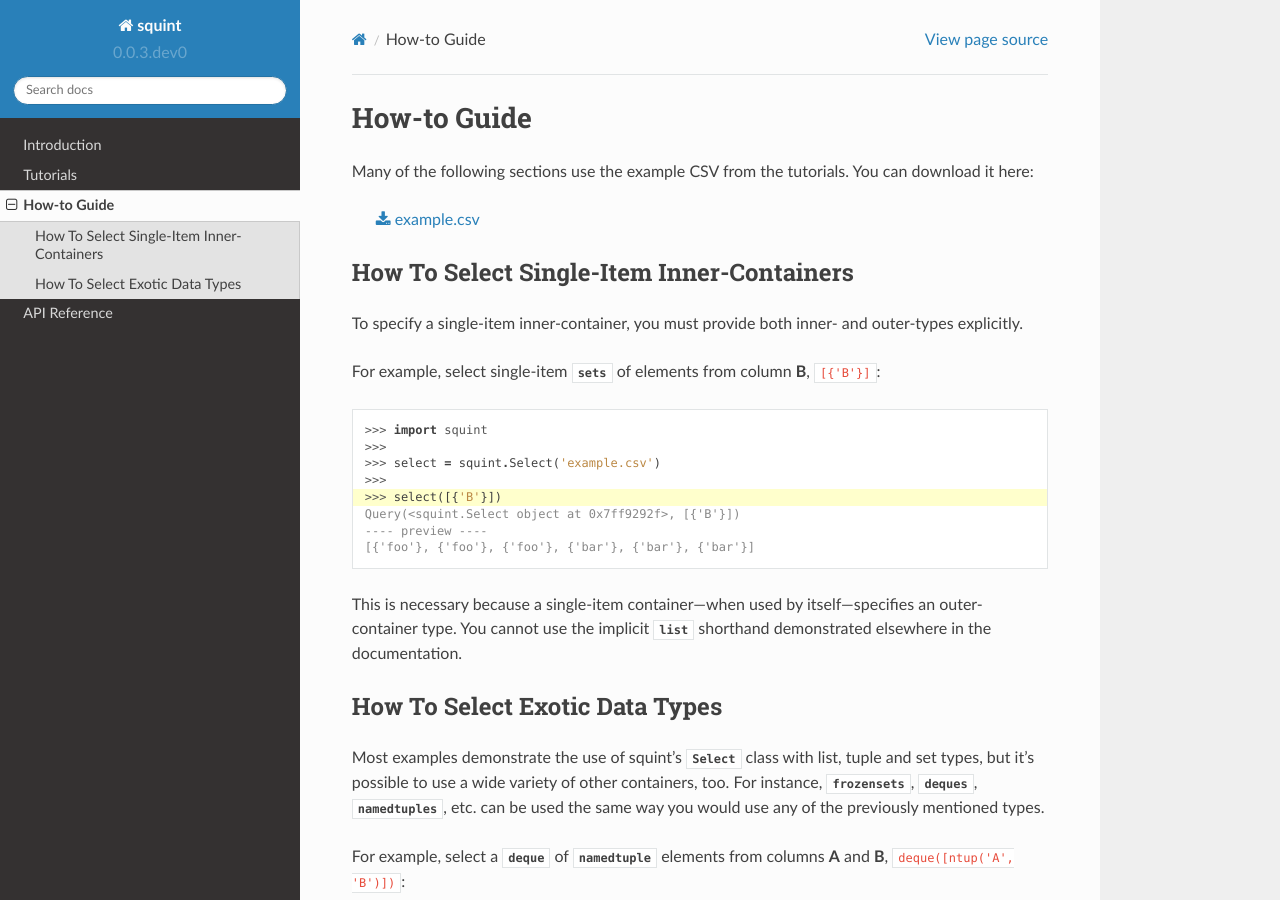
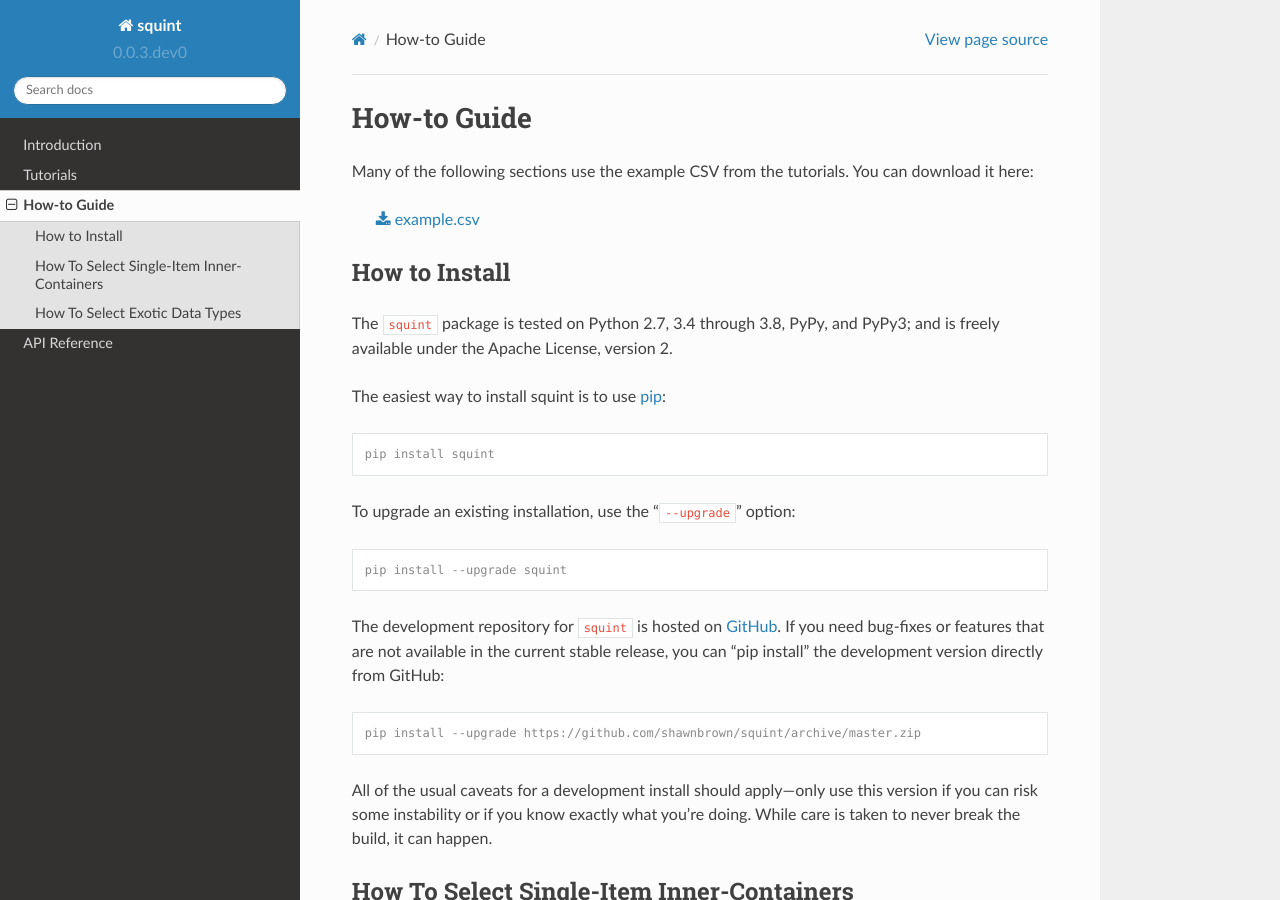
Before and after one commit to shawnbrown/squint, a Sphinx documentation site: the page built from docs/how-to.rst, in a window 1280 px wide and 900 px high. Built offline with Sphinx 7.4.7 and the Read the Docs theme 2.0.0, drawn with Linux system fonts in a browser that asks for light colours.

Commit message:
Add heading for table of contents and add how-to-install section.

```diff
--- a/docs/how-to.rst
+++ b/docs/how-to.rst
@@ -16,6 +16,14 @@ Many of the following sections use the example CSV from the
 tutorials. You can download it here:
 
     :download:`example.csv </_static/example.csv>`
+
+
+How to Install
+==============
+
+.. include:: ../README.rst
+    :start-after: start-inclusion-marker-install
+    :end-before: end-inclusion-marker-install
 
 
 How To Select Single-Item Inner-Containers
--- a/docs/index.rst
+++ b/docs/index.rst
@@ -23,6 +23,10 @@ Version |release|
     :end-before: end-inclusion-marker-description
 
 
+=================
+Table of Contents
+=================
+
 .. toctree::
     :hidden:
 
```
